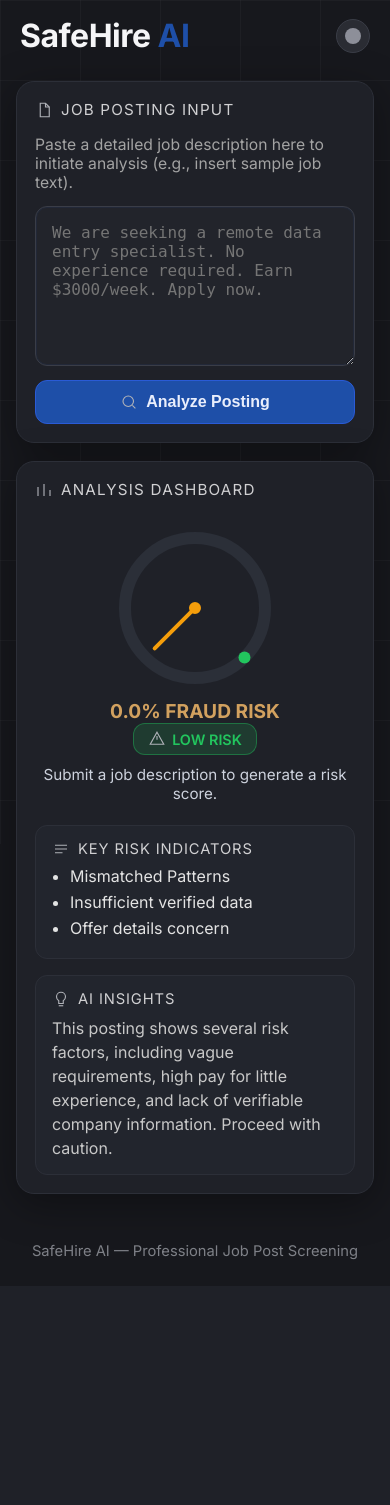
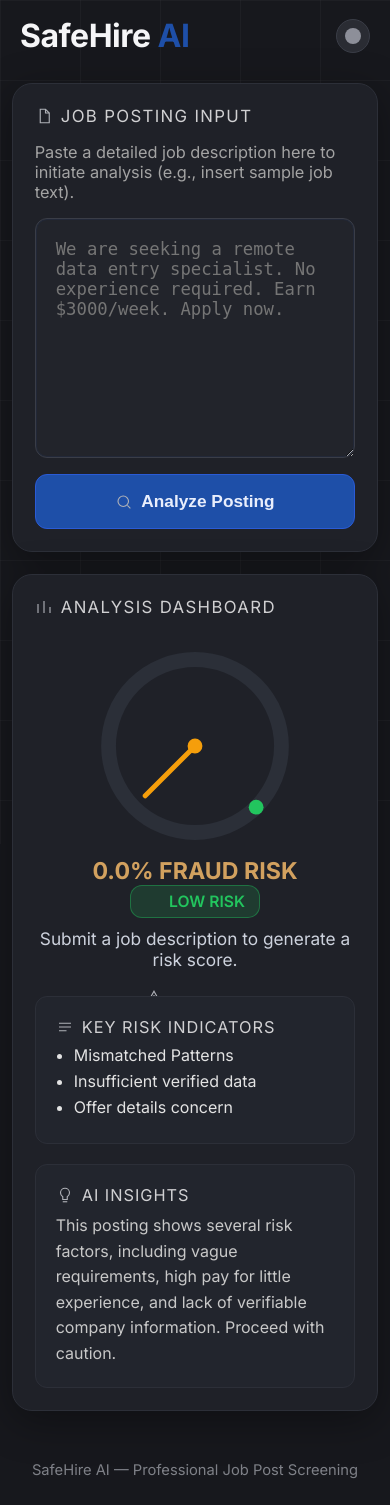
Before and after one commit to techieayusshh/Safehire-AI, a Flask app: page / in a window 390 px wide. Before the commit the page ends 1259 px from the top, so only its background shows below. Run offline with Flask 3, Linux system fonts and the light colour scheme; parts of the project's set-up code (start-up, migrations or seed data) failed here and were passed over.

Commit message:
Improve dashboard sizing and layout

```diff
--- a/static/style.css
+++ b/static/style.css
@@ -15,7 +15,7 @@
     --gold: #d2a15f;
     --shadow: 0 10px 40px rgba(0,0,0,0.35);
     --glow: 0 0 0 1px rgba(30,79,168,0.2), 0 12px 30px rgba(30,79,168,0.15);
-    --radius: 18px;
+    --radius: 20px;
     --font-main: 'Inter', 'Montserrat', Arial, sans-serif;
     --grid-line: rgba(255,255,255,0.03);
 }
@@ -26,6 +26,7 @@
     background: var(--bg);
     color: var(--text);
     min-height: 100vh;
+    overflow-x: hidden;
 }
 
 .bg-grid {
@@ -43,7 +44,7 @@
     display: flex;
     align-items: center;
     justify-content: space-between;
-    padding: 18px 48px 10px 48px;
+    padding: 20px clamp(24px, 4vw, 64px) 12px;
 }
 
 .brand {
@@ -95,9 +96,12 @@
 .main {
     position: relative;
     z-index: 1;
-    display: flex;
-    justify-content: center;
-    padding: 20px 36px 32px 36px;
+    display: grid;
+    grid-template-columns: repeat(2, minmax(0, 1fr));
+    gap: clamp(22px, 3vw, 36px);
+    width: min(92vw, 1600px);
+    margin: 0 auto;
+    padding: 28px 0 42px 0;
 }
 
 .panel {
@@ -105,21 +109,18 @@
     border: 1px solid var(--border);
     border-radius: var(--radius);
     box-shadow: var(--shadow);
-    padding: 26px;
+    padding: 34px;
     width: 100%;
-    max-width: 520px;
+    min-width: 0;
 }
 
-.panel-left {
-    margin-right: 22px;
-}
-
+.panel-left,
 .panel-right {
-    margin-left: 22px;
+    margin: 0;
 }
 
 .panel-header {
-    font-size: 0.95rem;
+    font-size: 1.05rem;
     letter-spacing: 0.08em;
     color: #d0d0d2;
     display: flex;
@@ -143,22 +144,22 @@
 .analysis-form {
     display: flex;
     flex-direction: column;
-    gap: 14px;
+    gap: 16px;
 }
 
 .input-label {
-    font-size: 0.98rem;
+    font-size: 1.02rem;
     color: var(--muted);
 }
 
 .analysis-form textarea {
-    min-height: 220px;
-    padding: 16px;
+    min-height: 340px;
+    padding: 20px;
     border-radius: 12px;
     border: 1px solid #3a3d47;
     background: #22242b;
     color: var(--text);
-    font-size: 1rem;
+    font-size: 1.08rem;
     box-shadow: inset 0 0 0 1px rgba(30,79,168,0.1);
     transition: box-shadow 0.2s, border 0.2s;
 }
@@ -174,12 +175,12 @@
     align-items: center;
     justify-content: center;
     gap: 8px;
-    padding: 12px 16px;
+    padding: 16px 20px;
     border-radius: 12px;
     border: 1px solid #2a5bd6;
     background: #1e4fa8;
     color: #e9eefc;
-    font-size: 1rem;
+    font-size: 1.08rem;
     font-weight: 600;
     cursor: pointer;
     transition: box-shadow 0.2s, transform 0.2s, background 0.2s;
@@ -210,7 +211,7 @@
 .dashboard {
     display: flex;
     flex-direction: column;
-    gap: 16px;
+    gap: 20px;
 }
 
 .gauge-wrap {
@@ -220,8 +221,13 @@
     padding: 8px 0 6px 0;
 }
 
+.gauge-wrap svg {
+    width: 240px;
+    height: 240px;
+}
+
 .gauge-label {
-    font-size: 1.2rem;
+    font-size: 1.45rem;
     font-weight: 700;
     color: var(--gold);
     margin-top: 6px;
@@ -233,7 +239,7 @@
     gap: 6px;
     border-radius: 12px;
     padding: 6px 14px;
-    font-size: 0.9rem;
+    font-size: 0.98rem;
     font-weight: 600;
     background: rgba(210,161,95,0.14);
     color: var(--gold);
@@ -260,7 +266,7 @@
 
 .result-text {
     margin-top: 10px;
-    font-size: 0.95rem;
+    font-size: 1.08rem;
     color: #cdd2dd;
     text-align: center;
 }
@@ -269,14 +275,14 @@
     background: var(--panel-alt);
     border: 1px solid var(--border);
     border-radius: 12px;
-    padding: 14px 16px;
+    padding: 20px 20px;
 }
 
 .card-title {
     display: flex;
     align-items: center;
     gap: 8px;
-    font-size: 0.92rem;
+    font-size: 1.02rem;
     color: #d0d0d2;
     letter-spacing: 0.06em;
     margin-bottom: 8px;
@@ -296,7 +302,7 @@
 .card p {
     margin: 0;
     color: #c8c8c8;
-    line-height: 1.5;
+    line-height: 1.6;
 }
 
 .footer {
@@ -310,13 +316,13 @@
 
 @media (max-width: 1100px) {
     .main {
-        flex-direction: column;
-        gap: 18px;
-        padding: 16px 16px 30px 16px;
+        grid-template-columns: 1fr;
+        gap: 22px;
+        width: min(94vw, 980px);
+        padding: 18px 0 32px 0;
     }
     .panel-left, .panel-right {
         margin: 0;
-        max-width: 100%;
     }
     .topbar {
         padding: 16px 20px 10px 20px;
@@ -328,9 +334,22 @@
         display: none;
     }
     .panel {
-        padding: 18px;
+        padding: 22px;
     }
     .analysis-form textarea {
-        min-height: 160px;
+        min-height: 240px;
+    }
+    .gauge-wrap svg {
+        width: 210px;
+        height: 210px;
     }
 }
+
+@media (min-width: 1400px) {
+    .panel {
+        padding: 40px;
+    }
+    .analysis-form textarea {
+        min-height: 380px;
+    }
+}
--- a/templates/index.html
+++ b/templates/index.html
@@ -7,7 +7,7 @@
     <link rel="preconnect" href="https://fonts.googleapis.com">
     <link rel="preconnect" href="https://fonts.gstatic.com" crossorigin>
     <link href="https://fonts.googleapis.com/css2?family=Inter:wght@300;400;600;700&family=Montserrat:wght@600;700;800&display=swap" rel="stylesheet">
-    <link rel="stylesheet" href="{{ url_for('static', filename='style.css') }}">
+    <link rel="stylesheet" href="{{ url_for('static', filename='style.css', v='2') }}">
 </head>
 <body>
     <div class="bg-grid"></div>
```
